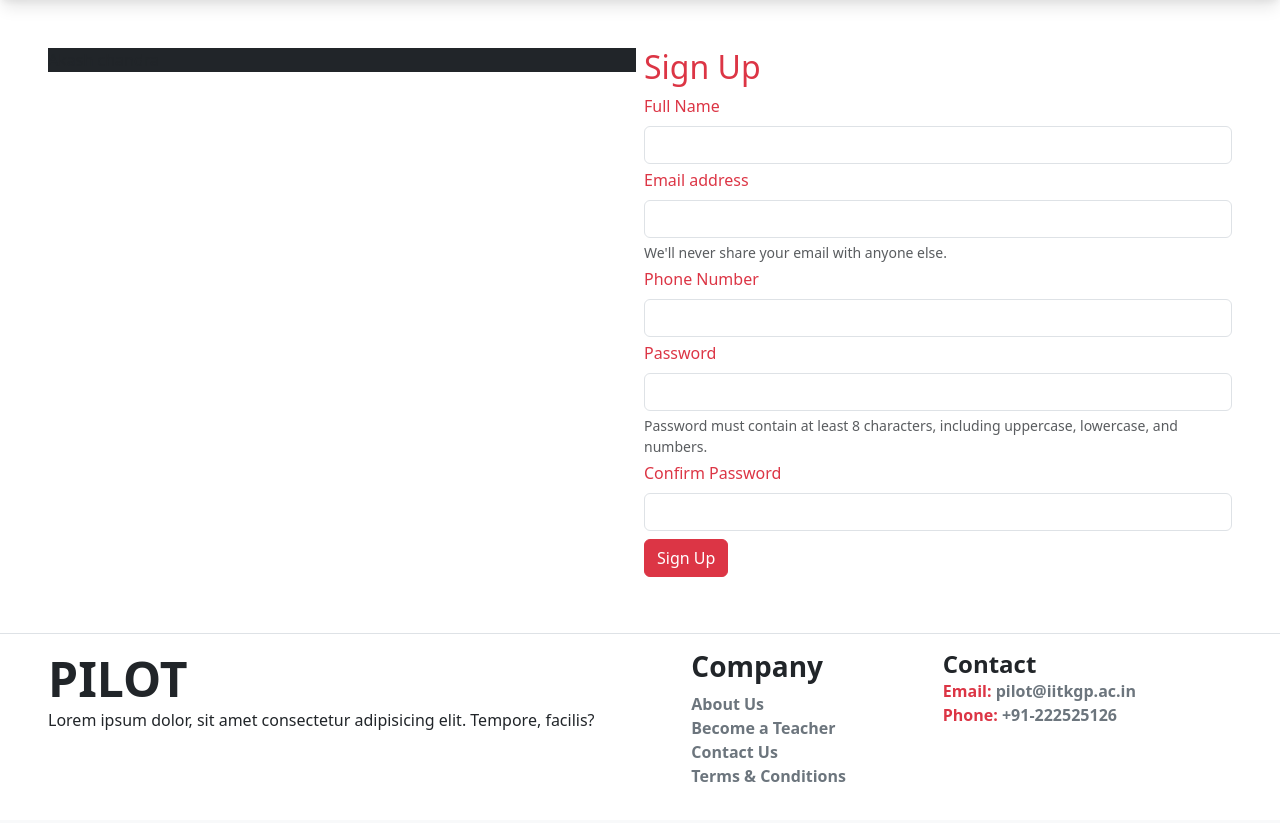
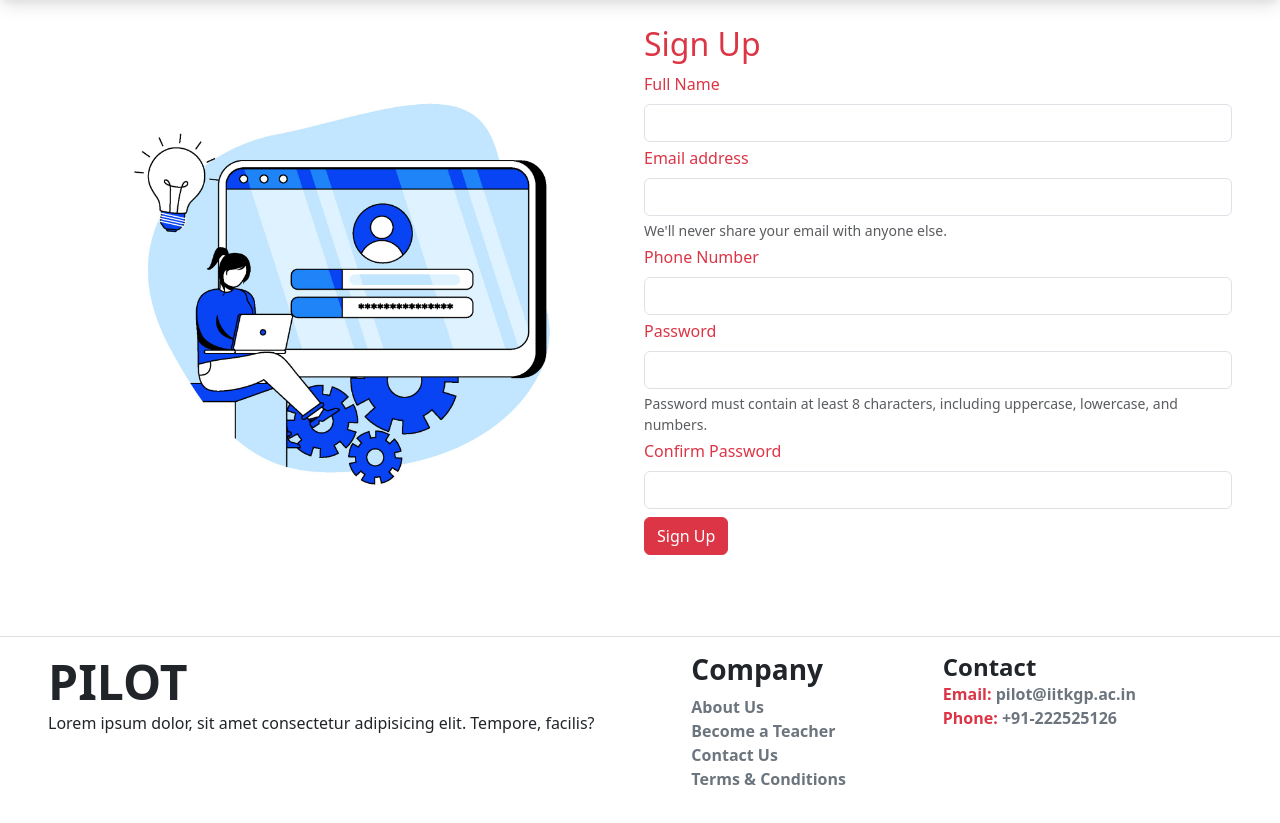
Before and after one commit to ayushsaxenagithub/PilotLMS, a Django app: page /user/register/ in a window 1280 px wide. Shown: the part 74-897 px from the top of the page. Before the commit the page ends 856 px from the top, so only its background shows below. Run offline with Django 4.2, Linux system fonts and the light colour scheme; some libraries are stand-ins or nearby versions.

Commit message:
updated register page

```diff
--- a/templates/user/register.html
+++ b/templates/user/register.html
@@ -1,11 +1,18 @@
-{% extends 'main/base.html' %} {% block head %} {% endblock %} {% block title %}
-{% endblock %} {% block content %}
-<div class="mx-5 my-5">
+{% extends 'main/base.html' %} {% load static %} {% block head %} {% endblock %}
+{% block title %} {% endblock %} {% block content %}
+<div class="mx-5 mb-5">
   {% if msg %}
   <div class="alert alert-danger" role="alert">{{ msg }}</div>
   {% endif %}
-  <div class="d-flex justify-content-between gap-2">
-    <div class="h-100 bg-dark w-50">Akash chandra</div>
+  <div class="d-flex justify-content-between gap-2 align-items-center">
+    <div class="h-100 bg-dark w-50">
+      <img
+        src="{% static 'images/user_profile/login.jpg' %}"
+        width="100%"
+        height="100%"
+        alt="login"
+      />
+    </div>
     <div class="w-50">
       <h2 class="text-danger">Sign Up</h2>
       <form method="POST" action="{% url 'register' %}">
```
